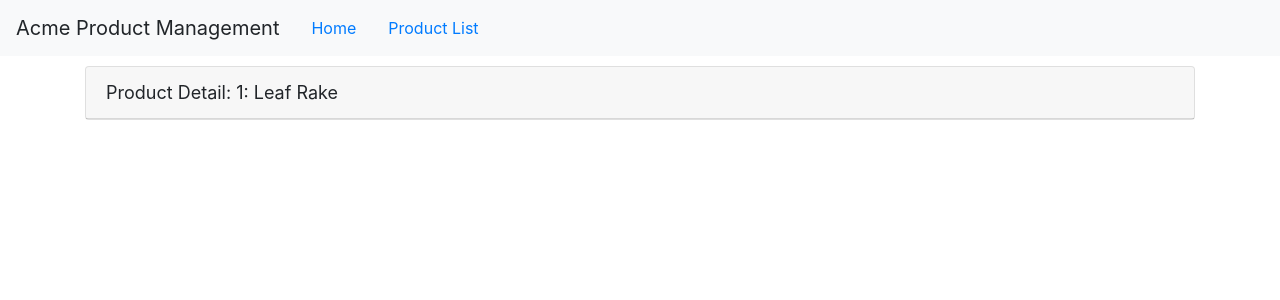
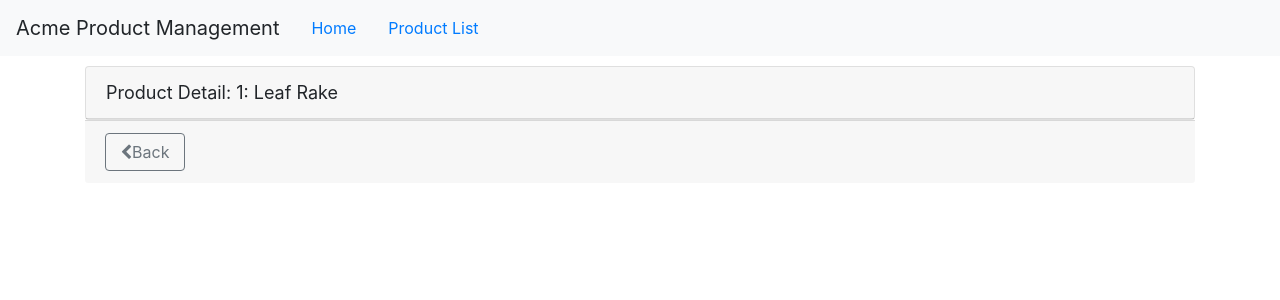
Before and after one commit to davidsanchezr81/Angular_Pluralsight, an Angular app: page /products/1 in a window 1280 px wide. Shown: the top 300 px of the page. Built offline with nearby package versions, Linux system fonts and the light colour scheme.

Commit message:
Activating a route with code

```diff
--- a/src/app/products/product-detail.component.html
+++ b/src/app/products/product-detail.component.html
@@ -1,5 +1,10 @@
-  <div class='card' *ngIf='product'>
+<div class='card' *ngIf='product'>
     <div class='card-header'>
-     {{pageTitle + ':  ' + product.productName}}
+        {{pageTitle + ': ' + product.productName}}
     </div>
-  </div>
+
+</div>
+<div class='card-footer'>
+    <button class='btn btn-outline-secondary' (click)='onBack()' style='width:80px'><i class= 'fa fa-chevron-left'></i>Back
+    </button>
+</div>
--- a/src/app/products/product-detail.component.ts
+++ b/src/app/products/product-detail.component.ts
@@ -1,6 +1,6 @@
 import { Component, OnInit } from '@angular/core';
 import { IProduct } from '../../api/products/product';
-import {ActivatedRoute} from '@angular/router';
+import {ActivatedRoute, Router} from '@angular/router';
 
 
 @Component({
@@ -12,7 +12,8 @@ pageTitle: string ='Product Detail';
 product: IProduct;
 
 
-  constructor(private route: ActivatedRoute) { } // activatedroute is injected in this component
+  constructor(private route: ActivatedRoute,
+              private router : Router) { } // activatedroute is injected in this component
 
   ngOnInit() { //OnInit Lifecycle Hook
 
@@ -34,6 +35,8 @@ this.product = {
 }
 }
 
-
+onBack(): void { // This methos is to code the route using Router instead of using the ActivatedRoute
+this.router.navigate(['/products']);
+}
 
 }
```
